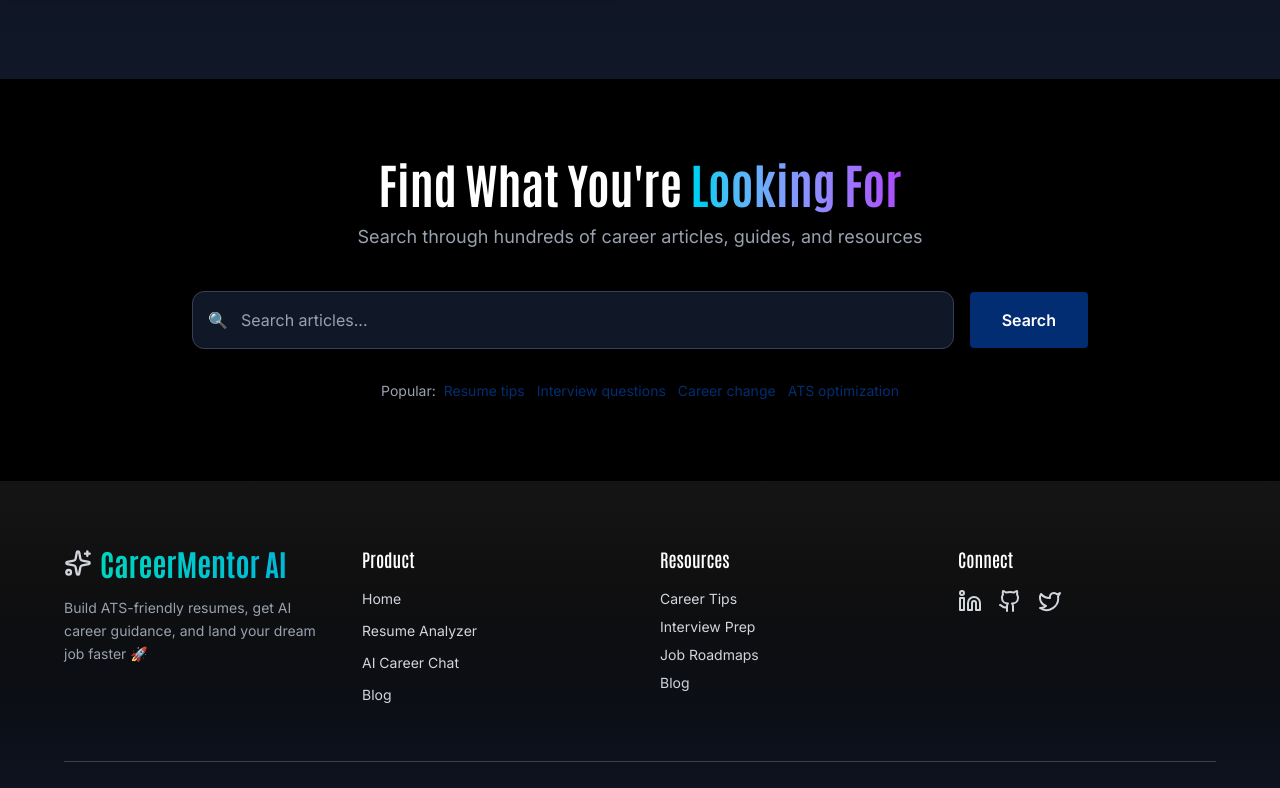
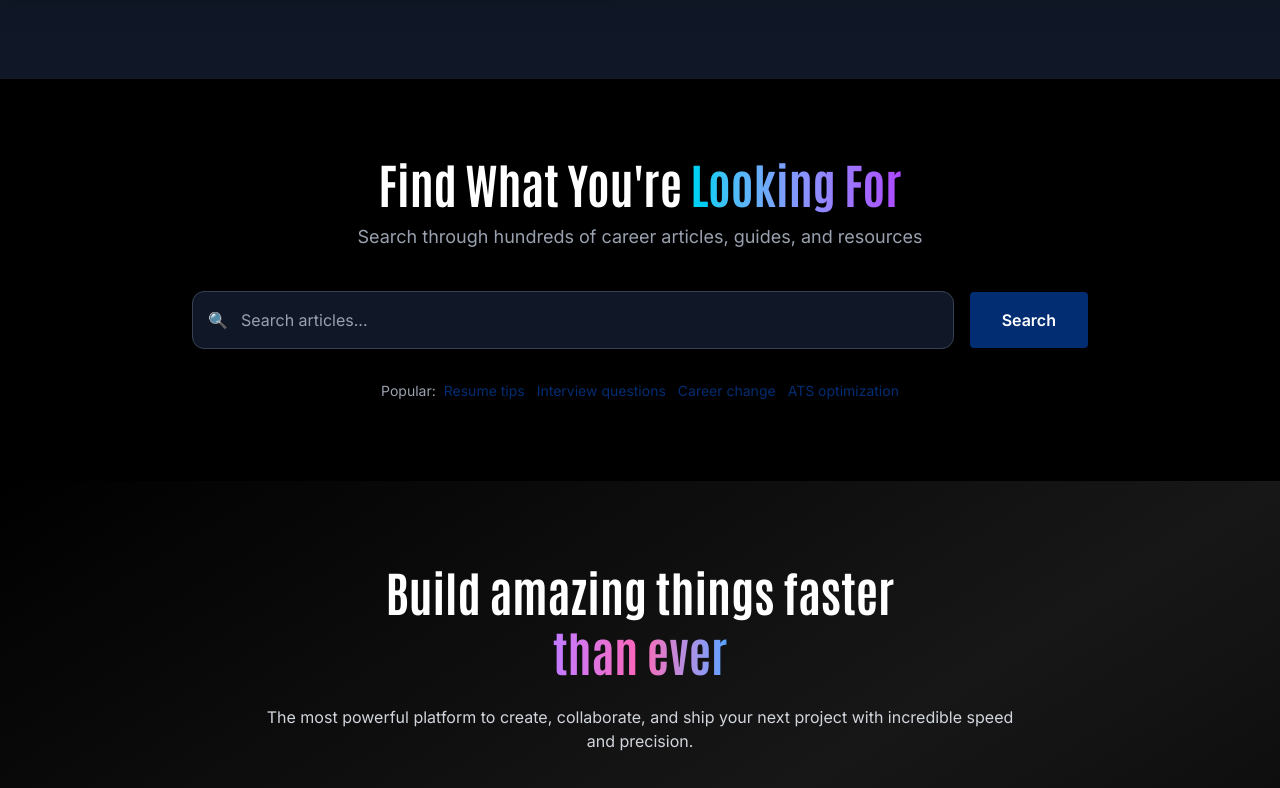
Before and after one commit to sihab176/Career_mentor, a Next.js app: page /blog in a window 1280 px wide. Shown: the part 2000-2788 px from the top of the page. Built offline with nearby package versions, Linux system fonts and the light colour scheme; no server answers.

Commit message:
add the CareerResource section

```diff
--- a/src/app/api/career_chat_agent/route.js
+++ b/src/app/api/career_chat_agent/route.js
@@ -19,6 +19,7 @@ Rules:
 - Only answer career-related questions (jobs, interviews, resumes, career growth, tech guidance).
 - Respond in clear, plain text. Do NOT use JSON or code blocks.
 - Answer in 250 words or less.
+
 - If any one ask without career related question, then you will reply with "Please ask a career related question".
 Answer style:
 - Give detailed, step-by-step guidance.
@@ -30,7 +31,7 @@ Answer style:
 
 ,
 
-                {role:"user",content:`${userMessage} .give me answer fast`}
+                {role:"user",content:`${userMessage} `}
             ]
         })
 
--- a/src/app/blog/_components/BlogHero.jsx
+++ b/src/app/blog/_components/BlogHero.jsx
@@ -3,7 +3,7 @@ import React from "react";
 const BlogHero = () => {
   return (
     <section>
-      <div className="relative h-[470px] bg-[url('/teamimage.avif')] bg-cover bg-center bg-no-repeat">
+      <div className="relative h-[470px] bg-[url('/teamimage.avif')]  bg-cover bg-center bg-no-repeat">
         {/* Overlay */}
         <div className="absolute inset-0 bg-black/60 z-0"></div>
 
--- /dev/null
+++ b/src/app/blog/_components/CareerResource.jsx
@@ -0,0 +1,59 @@
+import { ArrowRight, Sparkles, Zap, Star } from 'lucide-react';
+
+const CareerResource=()=> {
+  return (
+    <div className="min-h-screen  bg-linear-to-br from-black via-black/91 to-black text-white">
+      <div className="max-w-7xl mx-auto px-4 sm:px-6 lg:px-8 pt-20 pb-16">
+
+        {/* Main Heading */}
+        <div className="text-center mb-8">
+          <h1 className="text-4xl md:text-5xl font-bold mb-6 leading-tight">
+            Build amazing things faster
+            <br />
+            <span className="bg-linear-to-r from-purple-400 via-pink-400 to-blue-400 bg-clip-text text-transparent">
+              than ever
+            </span>
+          </h1>
+          <p className=" text-gray-300 max-w-3xl mx-auto mb-12">
+            The most powerful platform to create, collaborate, and ship your next project with incredible speed and precision.
+          </p>
+        </div>
+
+        {/* Feature Cards */}
+        <div className="grid md:grid-cols-3 gap-6 max-w-5xl mx-auto">
+          <div className="p-6 rounded-2xl bg-white/5 backdrop-blur-sm border border-white/10 hover:bg-white/10 transition-all duration-300">
+            <div className="w-12 h-12 rounded-lg bg-purple-500/20 flex items-center justify-center mb-4">
+              <Zap className="w-6 h-6 text-purple-400" />
+            </div>
+            <h3 className="text-xl font-semibold mb-2">Lightning Fast</h3>
+            <p className="text-gray-400">
+              Experience blazing fast performance with optimized code and infrastructure.
+            </p>
+          </div>
+
+          <div className="p-6 rounded-2xl bg-white/5 backdrop-blur-sm border border-white/10 hover:bg-white/10 transition-all duration-300">
+            <div className="w-12 h-12 rounded-lg bg-pink-500/20 flex items-center justify-center mb-4">
+              <Star className="w-6 h-6 text-pink-400" />
+            </div>
+            <h3 className="text-xl font-semibold mb-2">Beautiful Design</h3>
+            <p className="text-gray-400">
+              Stunning user interfaces that delight your users and elevate your brand.
+            </p>
+          </div>
+
+          <div className="p-6 rounded-2xl bg-white/5 backdrop-blur-sm border border-white/10 hover:bg-white/10 transition-all duration-300">
+            <div className="w-12 h-12 rounded-lg bg-blue-500/20 flex items-center justify-center mb-4">
+              <Sparkles className="w-6 h-6 text-blue-400" />
+            </div>
+            <h3 className="text-xl font-semibold mb-2">Easy to Use</h3>
+            <p className="text-gray-400">
+              Intuitive tools and workflows that make complex tasks simple and enjoyable.
+            </p>
+          </div>
+        </div>
+      </div>
+    </div>
+  );
+}
+
+export default CareerResource
--- a/src/app/blog/page.jsx
+++ b/src/app/blog/page.jsx
@@ -5,6 +5,7 @@ import React from 'react'
 import BlogHero from './_components/BlogHero'
 import Footer from '@/components/Footer'
 import BlogSearchSection from './_components/BlogSearchSection'
+import CareerResource from './_components/CareerResource'
 
 const Blog = () => {
   return (
@@ -14,6 +15,7 @@ const Blog = () => {
       <BrowseByCategory/>
       <CareerMentorSection/>
       <BlogSearchSection/>
+      <CareerResource/>
       <Footer/>
     </div>
   )
```
